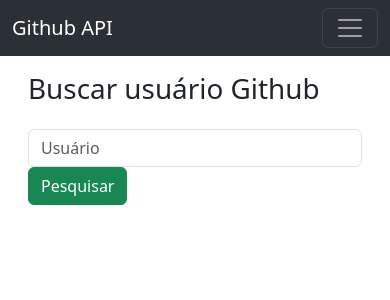
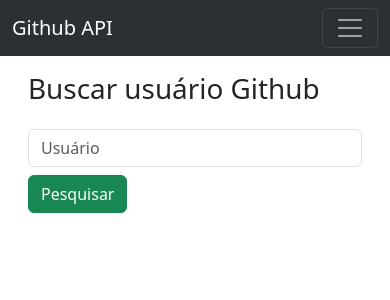
Before and after one commit to JoaoAlisson/git-app, a Next.js app: page /user in a window 390 px wide. Shown: the top 300 px of the page. Built offline with nearby package versions, Linux system fonts and the light colour scheme.

Commit message:
fix mobile

```diff
--- a/app/styles.module.css
+++ b/app/styles.module.css
@@ -13,3 +13,7 @@
 .clickable {
     cursor: pointer;
 }
+
+.paddingBottom {
+    padding-bottom: 0.5rem;
+}
--- a/app/user/page.tsx
+++ b/app/user/page.tsx
@@ -13,6 +13,7 @@
 import { IUser } from "../../src/models/user.model";
 import { getUser } from "../../src/api/api";
 import UserComponent from "../../src/components/UserComponent";
+import styles from "../styles.module.css";
 
 const emptyUser: IUser | null = null;
 
@@ -54,7 +55,7 @@
         <Container>
           <Form noValidate validated={validated} onSubmit={handleSubmit}>
             <Row>
-              <Col md={5}>
+              <Col md={5} className={styles.paddingBottom}>
                 <Form.Group controlId="validationCustomUser">
                   <InputGroup hasValidation>
                     <Form.Control
@@ -73,7 +74,7 @@
                   </InputGroup>
                 </Form.Group>
               </Col>
-              <Col sm={12} md={3}>
+              <Col sm={12} md={3} className={styles.paddingBottom}>
                 <Button
                   type="submit"
                   variant="success"
```
